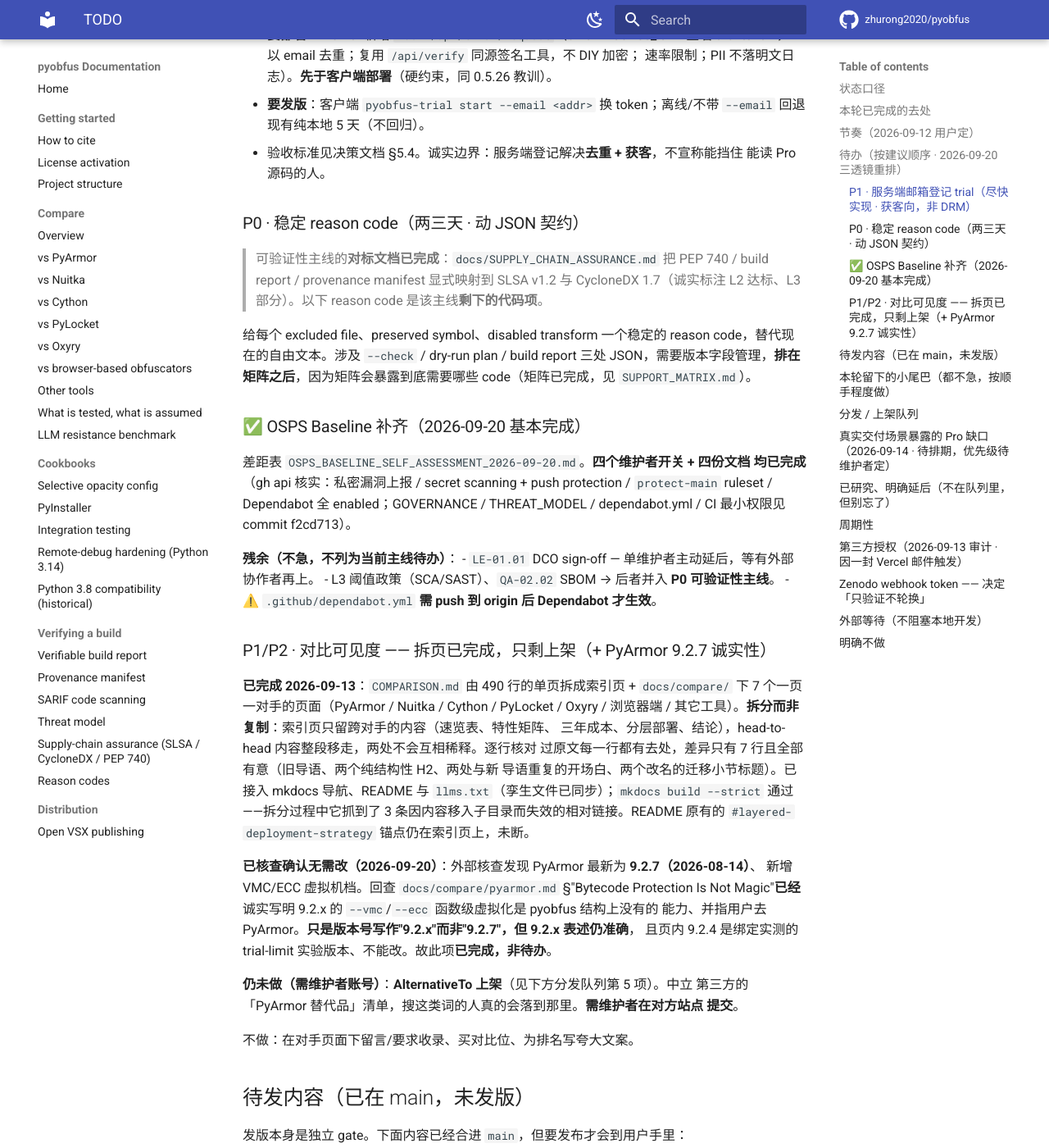
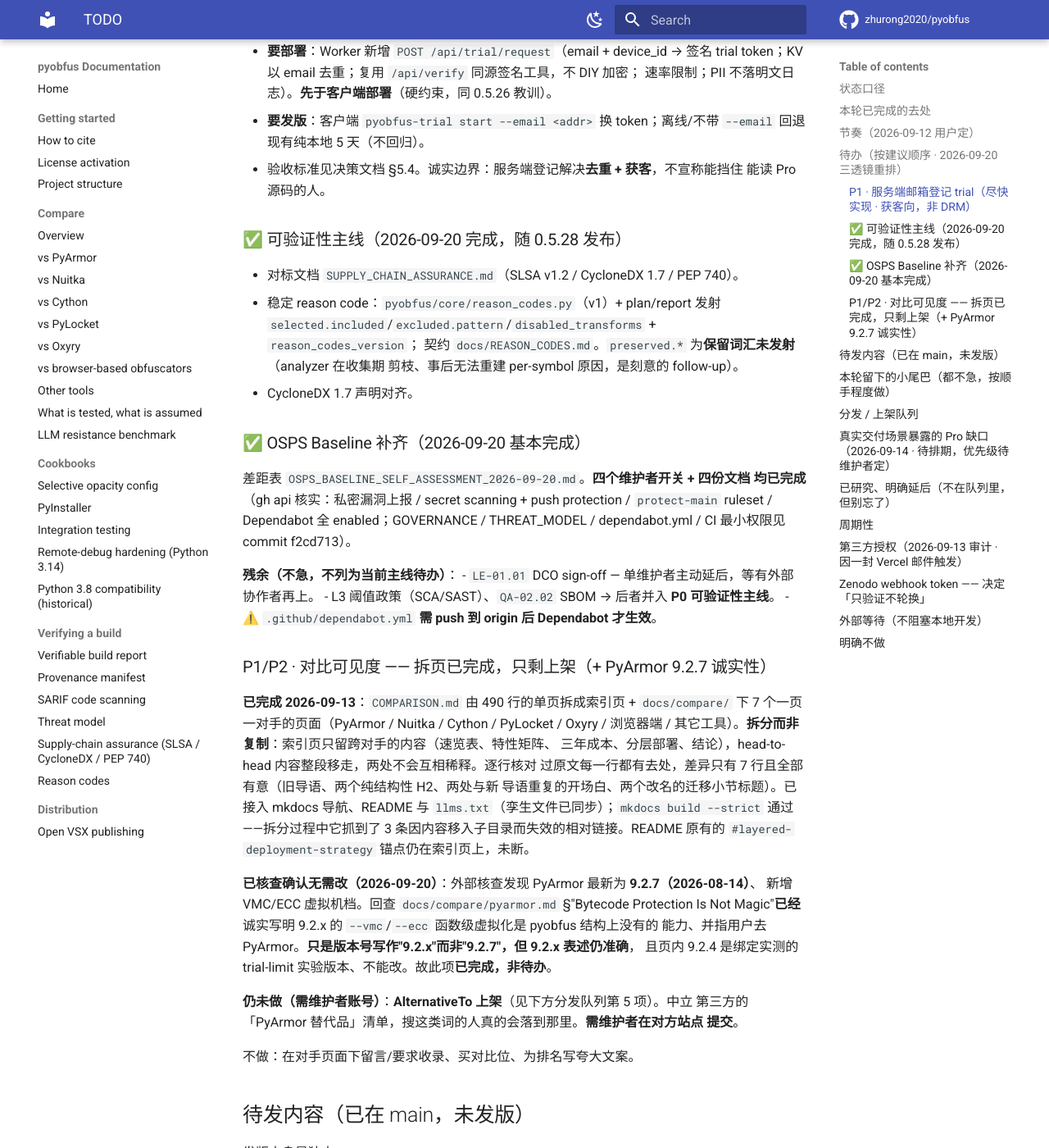
Before and after one commit to zhurong2020/pyobfus, an MkDocs documentation site: the page built from docs/TODO.md, in a window 1280 px wide and 1400 px high, scrolled down 2245 px. Shown: the whole window at 82% size. Built offline with MkDocs 1.6.1 and Material for MkDocs 9.7.7, drawn with Linux system fonts in a browser that asks for light colours; comment, search, counter and statistics services are not loaded; some of the changed text lies outside the part shown.

Commit message:
release: pyobfus 0.5.28 (reason codes + trial --email + CycloneDX 1.7)
Bundles the P0 verifiability work and the trial growth feature:
- Stable, versioned reason codes on the plan and build report
  (selected.included / excluded.pattern / disabled_transforms /
  reason_codes_version); docs/REASON_CODES.md.
- Optional `pyobfus-trial start --email` server-registered trial (Worker
  endpoint already deployed and verified).
- Provenance manifest CycloneDX section declares specVersion 1.7 (valid under
  1.6 too).

Three test roots green (core 1352 / MCP 97 / integration 12); black/ruff/mypy
clean; mkdocs build --strict passes; local build + twine check PASSED.

Co-Authored-By: Claude Opus 4.8 <noreply@anthropic.com>

```diff
--- a/docs/TODO.md
+++ b/docs/TODO.md
@@ -57,7 +57,7 @@ provenance 项收拢为**一条主线抬为 P0**；**明确不追** PyArmor 的
 
 | 优先级 | 任务 | 要发版吗 | 谁来做 |
 |---|---|---|---|
-| **P0** | 可验证性主线：**对标文档 ✅**（`SUPPLY_CHAIN_ASSURANCE.md` 映射 SLSA v1.2 / CycloneDX 1.7 / PEP 740）。剩 **稳定 reason code**（代码，要发版）+ 发布 CycloneDX 1.7 增量 | 文档已免发版完成；reason code + 发版要批准 | Claude 实现，发版需批准 |
+| ~~P0~~ ✅ | 可验证性主线**完成**：对标文档 `SUPPLY_CHAIN_ASSURANCE.md` + 稳定 reason code（`reason_codes.py` v1，plan/report 发射，`REASON_CODES.md`）+ CycloneDX 1.7，全部**随 0.5.28 发布** | — | — |
 | **P1** | **服务端邮箱登记 trial**（获客向，非 DRM） | Worker 要部署 + 客户端要发版 | Claude 实现，部署/发版需批准 |
 | ~~P1~~ ✅ | OSPS 补齐**基本完成 2026-09-20**：4 开关（gh api 核实）+ 4 文档（f2cd713）全做完。残余 = `LE-01.01` DCO（主动延后）+ 若干 L3 | 免发版 | — |
 | **P1** | 抗 AI 措辞改写（`docs/TODO.md` 遗留项，tech-deai）。~~pyarmor VMC/ECC 补记~~——核查后确认 `compare/pyarmor.md` **已诚实覆盖** 9.2.x VMC/ECC，无需改 | 免发版 | Claude |
@@ -79,15 +79,15 @@ provenance 项收拢为**一条主线抬为 P0**；**明确不追** PyArmor 的
 - 验收标准见决策文档 §5.4。诚实边界：服务端登记解决**去重 + 获客**，不宣称能挡住
   能读 Pro 源码的人。
 
-### P0 · 稳定 reason code（两三天 · 动 JSON 契约）
+### ✅ 可验证性主线（2026-09-20 完成，随 0.5.28 发布）
 
-> 可验证性主线的**对标文档已完成**：`docs/SUPPLY_CHAIN_ASSURANCE.md` 把 PEP 740 /
-> build report / provenance manifest 显式映射到 SLSA v1.2 与 CycloneDX 1.7（诚实标注
-> L2 达标、L3 部分）。以下 reason code 是该主线**剩下的代码项**。
+- 对标文档 `SUPPLY_CHAIN_ASSURANCE.md`（SLSA v1.2 / CycloneDX 1.7 / PEP 740）。
+- 稳定 reason code：`pyobfus/core/reason_codes.py`（v1）+ plan/report 发射
+  `selected.included`/`excluded.pattern`/`disabled_transforms` + `reason_codes_version`；
+  契约 `docs/REASON_CODES.md`。`preserved.*` 为**保留词汇未发射**（analyzer 在收集期
+  剪枝、事后无法重建 per-symbol 原因，是刻意的 follow-up）。
+- CycloneDX 1.7 声明对齐。
 
-给每个 excluded file、preserved symbol、disabled transform 一个稳定的 reason
-code，替代现在的自由文本。涉及 `--check` / dry-run plan / build report 三处
-JSON，需要版本字段管理，**排在矩阵之后**，因为矩阵会暴露到底需要哪些 code（矩阵已完成，见 `SUPPORT_MATRIX.md`）。
 
 ### ✅ OSPS Baseline 补齐（2026-09-20 基本完成）
 
@@ -128,15 +128,12 @@ Magic"**已经**诚实写明 9.2.x 的 `--vmc`/`--ecc` 函数级虚拟化是 pyo
 
 ## 待发内容（已在 main，未发版）
 
-发版本身是独立 gate。下面内容已经合进 `main`，但要发布才会到用户手里：
+发版本身是独立 gate。
 
-- **Core `[Unreleased]`**：CycloneDX 1.7 声明对齐 + **trial `pyobfus-trial start
-  --email`**（客户端）。**Worker 端已部署上线并验证**（2026-09-20，版本 `9a0fb84a`），
-  硬约束「先服务端」已满足，客户端可随下次 Core 发版发出。
+- **Core `0.5.28` 已含**：reason code + trial `--email` + CycloneDX 1.7（本轮发布）。
+- **`pyobfus_mcp/CHANGELOG.md` 的 `[Unreleased]`**：mcp SDK 2.x 兼容。刻意不随 Core
+  发，攒够增量或有人明确要 2.x 时再发（每发一次 MCP 要手工改 Glama Build steps）。
 
-- **`pyobfus_mcp/CHANGELOG.md` 的 `[Unreleased]`**：mcp SDK 2.x 兼容。**刻意没有随
-  Core 0.5.27 一起发**——这是独立 MCP 增量，不应捆绑到 Core 发布；且每发一次 MCP 都要
-  手工改一次 Glama 的 Build steps。攒够增量或有人明确要 2.x 时再发。
 
 ## 本轮留下的小尾巴（都不急，按顺手程度做）
 
--- a/pyproject.toml
+++ b/pyproject.toml
@@ -4,7 +4,7 @@ build-backend = "setuptools.build_meta"
 
 [project]
 name = "pyobfus"
-version = "0.5.27"
+version = "0.5.28"
 description = "pyobfus — the Python obfuscator. AST-based name mangling + framework presets (FastAPI/Django/Pydantic/Click/SQLAlchemy) + reverse stack-trace mapping for AI debugging in Claude Code / Cursor / GitHub Copilot / CodeBuddy. A transparent PyArmor alternative: AST-level protection with debuggable traces. Apache-2.0."
 readme = {file = "README.md", content-type = "text/markdown"}
 requires-python = ">=3.9"
```
Also changed, not shown: CHANGELOG.md (+3 -0 lines), README.md (+8 -8 lines).
